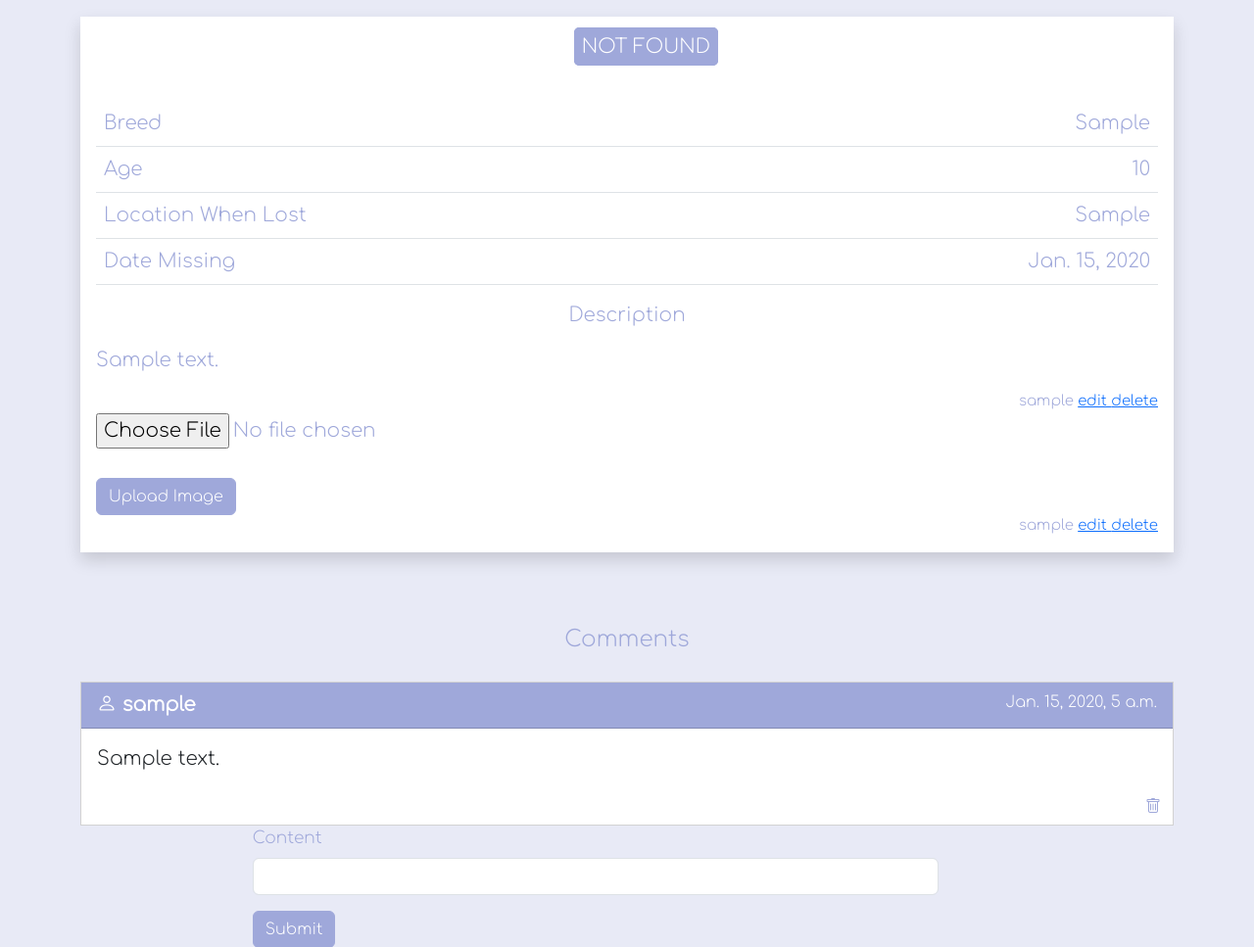
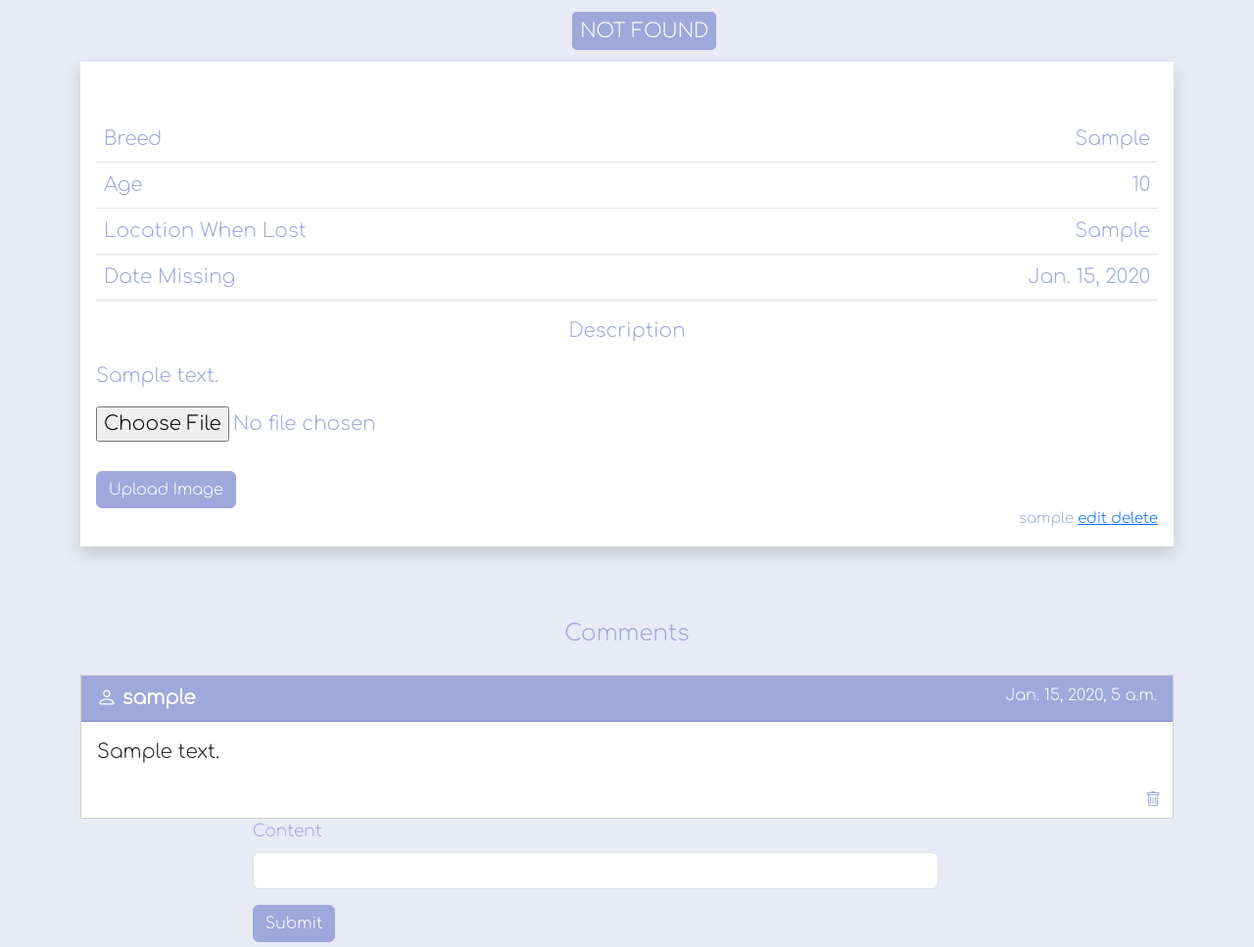
Before and after one commit to pgf96/fourpawfinder, a Django app: page /dogs/1/ in a window 1280 px wide. Shown: the part 909-1876 px from the top of the page at 98% size. Run offline with Django 4.2, Linux system fonts and the light colour scheme; a user stored in the database is signed in; tables that the repository leaves empty hold one stand-in row (values such as "Sample post"); some libraries are stand-ins or nearby versions.

Commit message:
adjusted styling for details

```diff
--- a/main_app/templates/dogs/detail.html
+++ b/main_app/templates/dogs/detail.html
@@ -18,10 +18,9 @@
             </div>
         </div>
 </div>
-
+<p><span id="dog-status">{{dog.status}}</span></p>
 <div class="container details-container shadow p-3 mb-5 bg-white ">
     <div id="details">
-        <p><span id="dog-status">{{dog.status}}</span></p>
         <div class="card-panel detail-panel">
             <table class="table details">
                 <tbody>
@@ -49,11 +48,6 @@
             </div>
 
             {% if dog.user == user %}
-            <div class="edit-delete">
-                {{ dog.user }}
-                <a href="{% url 'dogs_update' dog.id %}">edit </a>
-                <a href="{% url 'dogs_delete' dog.id %}">delete </a>
-            </div>
             {% endif %}
 
         </div>
@@ -101,12 +95,14 @@
             <blockquote class="blockquote mb-0">
             <p>{{ comment.content }}</p>
         </div>
+        {% if comment.user == user %}
         <form method="POST" action="{% url 'delete_comment' comment.dog.id comment.id %}" class="right-align">
             {% csrf_token %}
             <button type="submit" class="btn btn-primary" id="comment-delete">
                 <i class="bi bi-trash"></i>
             </button>
         </form>
+        {% endif %}
     </div>
     {% endfor %}
 </div>
```
